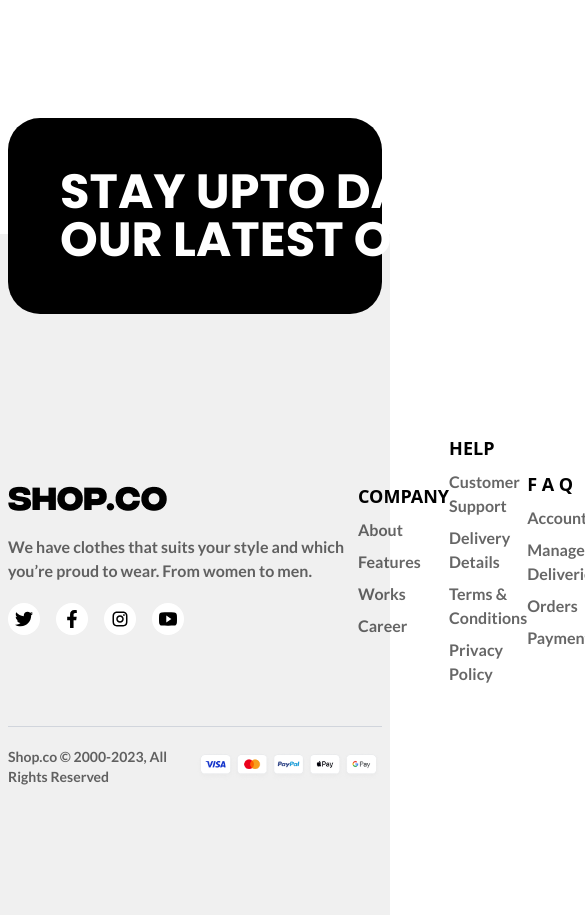
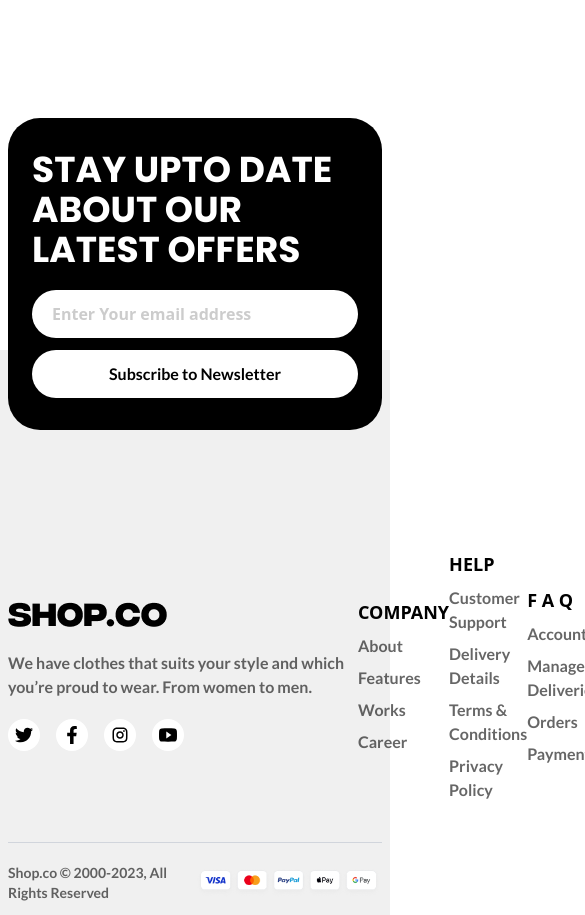
Before and after one commit to abrarjahinayat/shop.co, a Next.js app: page /cart in a window 390 px wide. Shown: the part 950-1865 px from the top of the page, 585 px wide, since content can reach past the window. Built offline with nearby package versions, Linux system fonts and the light colour scheme.

Commit message:
newsletter responsive done

```diff
--- a/src/app/(root)/page.js
+++ b/src/app/(root)/page.js
@@ -17,7 +17,7 @@ const page = () => {
       <NewArrivals/>
       <TopSelling/>
       <DressStyle/>
-      {/* <CustomerFeedback/> */}
+      <CustomerFeedback/>
 
 
     </div>
--- a/src/app/components/CustomerFeedback.jsx
+++ b/src/app/components/CustomerFeedback.jsx
@@ -10,9 +10,9 @@ import Customerslide from "./Customerslide";
 
 export default function CustomerFeedback() {
   return (
-    <section className="py-20">
+    <section className="py-20 hidden lg:block">
       <div className="container">
-        <h2 className="font-poppins font-bold text-5xl mb-8 text-black uppercase ">
+        <h2 className="font-poppins font-bold text-4xl lg:text-5xl mb-8 text-black uppercase ">
           OUR HAPPY CUSTOMERS
         </h2>
         <div className="w-full mx-auto">
--- a/src/app/components/Newslatter.jsx
+++ b/src/app/components/Newslatter.jsx
@@ -4,15 +4,15 @@ export default function Newslatter() {
   return (
     <section className="relative top-20">
       <div className="container">
-        <div className="bg-black-bg flex justify-between py-10 px-13 rounded-4xl items-center">
+        <div className="bg-black-bg lg:flex justify-between py-8 lg:py-10 lg:px-13 px-6 rounded-4xl items-center">
           <div>
-            <h2 className="font-poppins font-bold text-5xl text-white uppercase w-[600px]">
+            <h2 className="font-poppins font-bold text-4xl lg:text-5xl text-white uppercase lg:w-[600px]">
               STAY UPTO DATE ABOUT OUR LATEST OFFERS
             </h2>
           </div>
-          <div className="w-[400px]">
-            <input className="text-base font-semibold bg-white  px-5 py-3 rounded-full w-[349px] text-black/40" placeholder="Enter Your email address" type="email" />
-            <button className="font-lato font-semibold text-black text-base bg-white px-22 py-3 rounded-full mt-5">Subscribe to Newsletter</button>
+          <div className="lg:w-[400px] pt-5 lg:pt-0">
+            <input className="text-base font-semibold bg-white  px-5 py-3 rounded-full lg:w-[349px] w-full   text-black/40" placeholder="Enter Your email address" type="email" />
+            <button className="font-lato font-semibold hover:bg-black hover:text-white text-black text-base bg-white lg:px-22 w-full lg:w-auto py-3 rounded-full lg:mt-5 mt-3">Subscribe to Newsletter</button>
           </div>
         </div>
       </div>
```
